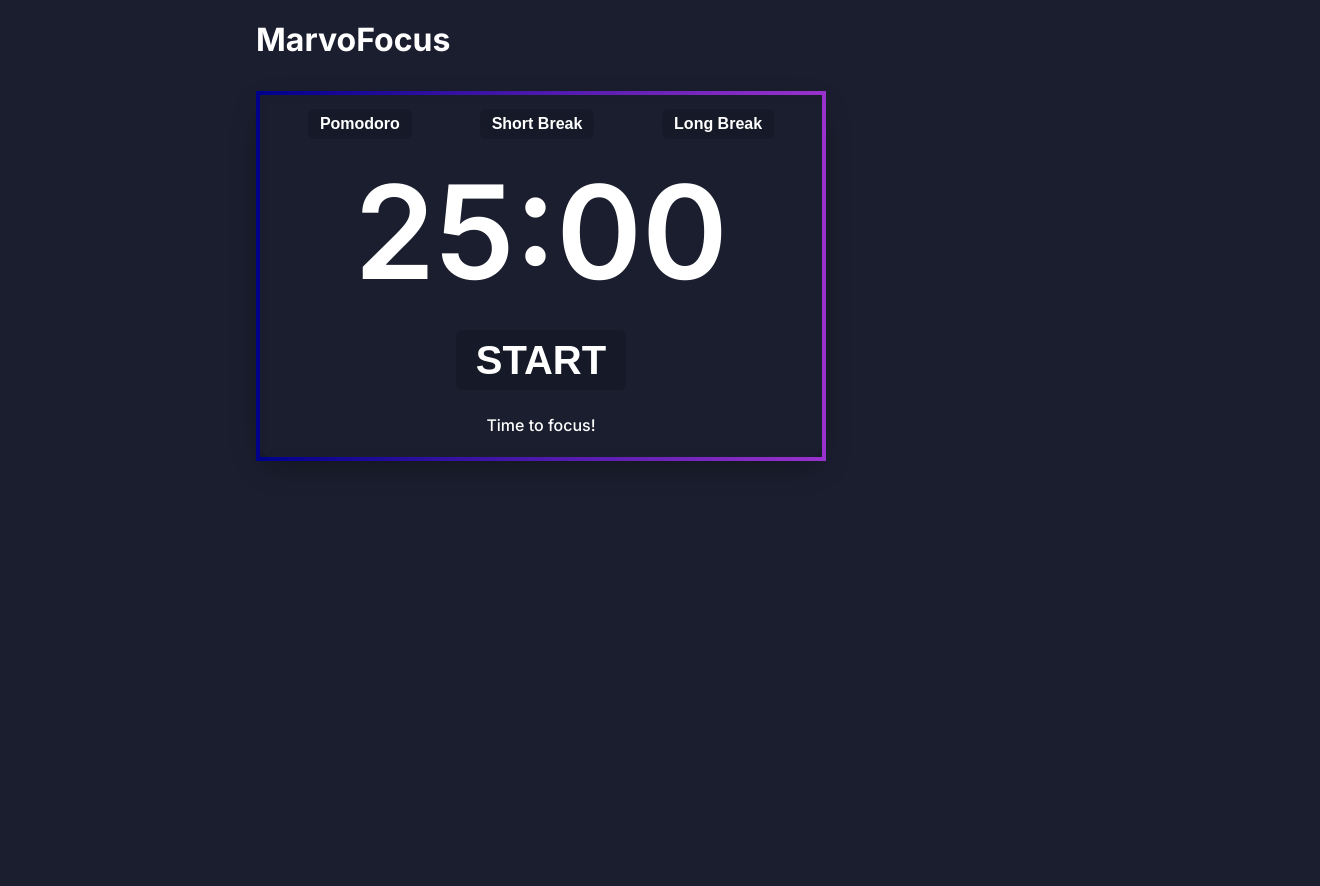
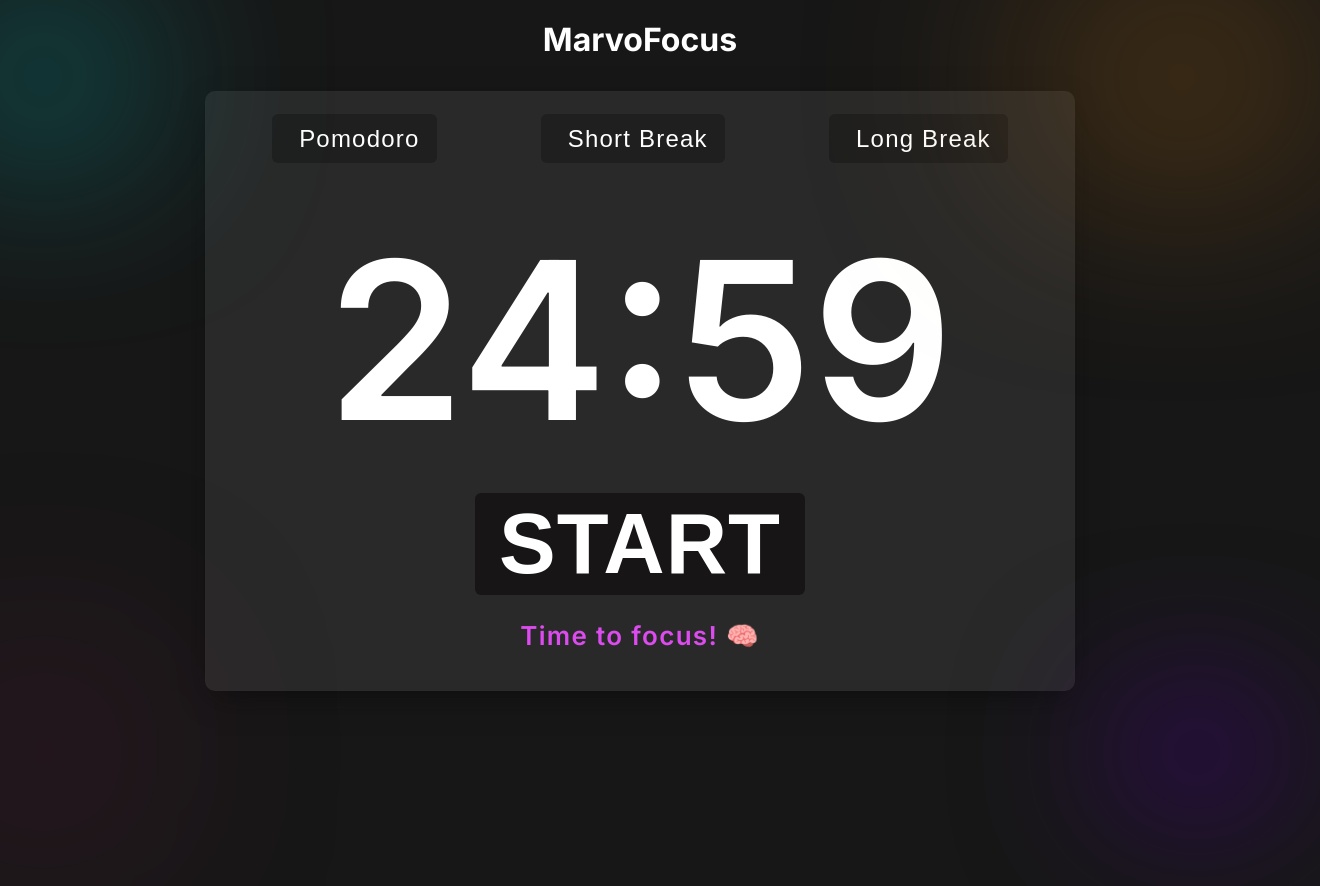
Before and after one commit to mateoBodiniARG/MarvoFocus, a plain HTML site: page Public/index.html in a window 1280 px wide. Both pictures are taken after a click on the button "START". Shown: the whole page, 1320 px wide, since content can reach past the window. Before the commit the page ends 800 px from the top, so only its background shows below. Drawn offline with Linux system fonts and the light colour scheme.

Commit message:
InterfazCreate

```diff
--- /dev/null
+++ b/Public/app.js
@@ -0,0 +1,63 @@
+const minutes = document.querySelector('.timerMinutes');
+const btnsBreaks = document.querySelectorAll('.breaks');
+const startTimer = document.querySelector('.startButton');
+const pFocus = document.querySelector('.pFocus');
+
+const times = {
+  Pomodoro: '25:00',
+  LongBreak: '15:00',
+  ShortBreak: '05:00'
+};
+
+let intervalId;
+let timeInSeconds;
+let intervalFocus
+btnsBreaks.forEach((button) => {
+    button.addEventListener('click', () => {
+        const time = times[button.id];
+        if (time) {
+            minutes.innerHTML = time;
+            timeInSeconds = convertToSeconds(time);
+            clearInterval(intervalId);
+            intervalId = null;
+        }
+    });
+});
+
+startTimer.addEventListener('click', () => {
+    if (intervalId) {
+        return;
+    }
+    const intervalFocus = setInterval(() => {
+        pFocus.style.display = 'block';
+      }, 2000);
+
+      setTimeout(() => {
+        clearInterval(intervalFocus);
+      }, 10000);
+
+  timeInSeconds = convertToSeconds(minutes.innerHTML);
+
+  intervalId = setInterval(() => {
+    const minutesRemaining = Math.floor(timeInSeconds / 60);
+    const secondsRemaining = timeInSeconds % 60;
+
+    const formattedMinutes = String(minutesRemaining).padStart(2, '0');
+    const formattedSeconds = String(secondsRemaining).padStart(2, '0');
+
+    minutes.innerHTML = `${formattedMinutes}:${formattedSeconds}`;
+
+    timeInSeconds--;
+
+    if (timeInSeconds < 0) {
+      clearInterval(intervalId);
+      intervalId = null;
+      alert('Tiempo Terminado!');
+    }
+  }, 1000);
+});
+
+function convertToSeconds(time) {
+  const [minutes, seconds] = time.split(':');
+  return parseInt(minutes) * 60 + parseInt(seconds);
+}
--- a/Public/index.html
+++ b/Public/index.html
@@ -4,18 +4,14 @@
     <meta charset="UTF-8" />
     <meta http-equiv="X-UA-Compatible" content="IE=edge" />
     <meta name="viewport" content="width=device-width, initial-scale=1.0" />
-    <link rel="stylesheet" href="style.css">
+    <link rel="stylesheet" href="style.css" />
     <title>Document</title>
   </head>
   <body>
-
-
     <!--------------------------------------------------------- TIMER POMODORO SECCTION  --------------------------------------------------------------->
-      <div class="content">
       <header>
         <h1 class="header__title">MarvoFocus</h1>
       </header>
-      </div>
 
     <!-- <section class="balls">
           <div class="blue-ball"></div>
@@ -23,26 +19,25 @@
           <div class="cyan-ball"></div>
         </section> -->
 
-        <main>
-      <section class="timer">
+    <section class="principalContent">
+      <div class="timer">
         <div class="timer__sections">
-            <button class="breaks">Pomodoro</button>
-            <button class="breaks">Short Break</button>
-            <button class="breaks">Long Break</button>
+          <button id="Pomodoro" class="breaks">Pomodoro</button>
+          <button id="ShortBreak" class="breaks">Short Break</button>
+          <button id="LongBreak" class="breaks">Long Break</button>
         </div>
 
-          <section class="clock">
+        <div class="clock">
           <div class="timerMinutes">25:00</div>
           <button class="startButton">START</button>
+        </div>
+        <p class="pFocus" style="display: none;">Time to focus! &#129504;</p>
+      </div>
+      <div class="sphere"></div>
+      <div class="sphere2"></div>
+      <div class="sphere3"></div>
+      <div class="sphere4"></div>
     </section>
-
-
-        <p class="timer__description">Time to focus!</p>
-        <div class="timer__container">
-        </div>
-
-      </section>
-
 
     <!--------------------------------------------------------- INFO POMODORO SECCTION  --------------------------------------------------------------->
     <!-- <section class="info">
@@ -56,10 +51,8 @@
       </div>
 
     </section> -->
-    </main>
 
 
-
-    </footer>
   </body>
+  <script src="app.js"></script>
 </html>
--- a/Public/style.css
+++ b/Public/style.css
@@ -21,67 +21,119 @@
   --text-100: #ffffff;
   --text-200: #e0e0e0;
   --bg-100: #0f0f0f;
-  --bg-200: #1f1f1f;
-  --bg-300: #353535;
+  --bg-200: #171717;
+  --bg-300: #1f1f1f;
+  --bg-400: #353535;
 }
 
 body {
-  background-color: var(--bg-color);
+  background-color: var(--bg-200);
   font-family: var(--font-family);
   color: var(--textColor);
-  max-width: 100vw;
-  max-height: 100vh;
+  overflow-x: hidden;
 }
 
-.content {
-  max-width: 48rem;
+header h1{
   margin-bottom: 2rem;
-  margin-left: auto;
-  margin-right: auto;
+  text-align: center;
   margin-top: 20px;
 }
 
-main {
-  max-width: 48rem;
+.principalContent {
+  width: 100vw;
+  height: 100vh;
   display: flex;
+  justify-content: center;
   margin-bottom: 1.25rem;
   margin-left: auto;
   margin-right: auto;
 }
 
 .timer {
-  border-radius: 20px;
-  width: 570px;
-  height: 370px;
-  box-shadow: 0 10px 30px -10px rgba(9, 10, 10, 0.5);
-  border-width: 4px;
-  border-style: solid;
-  border-image: linear-gradient(to right, darkblue, darkorchid) 1;
-  border-radius: 26px;
-  backdrop-filter: blur(5.4px);
-  -webkit-backdrop-filter: blur(5.4px);
-  border: solid linear-gradient(to right, red, purple) 1px;
+  width: 870px;
+  height: 600px;
+  box-shadow: 0 10px 30px -10px rgba(9, 10, 10, 0.80);
+
+    background-color:  rgba(70, 70, 70, 0.4);
+    backdrop-filter: blur(8px);
+    -webkit-backdrop-filter: blur(8px);
+    border-radius: 10px;
+    border: 1px solid rgba(46, 45, 46, 0.4);
+
 }
 
+
+/* --------------------------------------------------------------------SPHERE SECTION START ------------------------------------------------------------------------ */
+.sphere {
+  position: absolute;
+  width: 166px;
+  height: 96px;
+  background-color: rgb(2, 182, 182);
+  top: 29px;
+  left: -40px;
+  border-radius: 50%;
+  filter: blur(100px);
+  /* opacity: 0.1; */
+}
+.sphere3 {
+  position: absolute;
+  width: 276px;
+  height: 96px;
+  background-color: rgb(182, 110, 16);
+  top: 29px;
+  right: -40px;
+  border-radius: 50%;
+  filter: blur(120px);
+  /* opacity: 0.1; */
+}
+.sphere4{
+  position: absolute;
+  width: 86px;
+  height: 96px;
+  background-color: rgb(182, 16, 99);
+  bottom: 0px;
+  left: 0px;
+  border-radius: 50%;
+  filter: blur(120px);
+  /* opacity: 0.1; */
+}
+.sphere2 {
+  position: absolute;
+  width: 166px;
+  height: 96px;
+  background-color: rgb(66, 0, 128);
+  bottom: 0px;
+  right: 0px;
+  border-radius: 50%;
+  filter: blur(80px);
+}
+/* --------------------------------------------------------------------SPHERE SECTION END ------------------------------------------------------------------------ */
+
+
+/* -------------------------------------------------------------------- TIMER SECTION START ------------------------------------------------------------------------ */
 .timer__sections {
   padding: 14px;
   display: flex;
   justify-content: space-around;
 }
+
 .breaks {
   border: none;
   border-radius: 6px;
-  font-size: 16px;
-  padding: 2px 12px;
-  height: 30px;
+  font-size: 24px;
+  padding: 11px 17px 38px 27px;
+  height: 35px;
+  margin-top: 8px;
   cursor: pointer;
-  background: rgba(0, 0, 0, 0.15);
+  background-color: rgb(31, 31, 31);
   color: white;
-  font-weight: bold;
+  font-weight: 500;
+  letter-spacing: 1.2px;
+  transition: all ease-in-out .1s;
 }
 
 .breaks:hover {
-  background: rgba(106, 84, 185, 0.48);
+  background-color: #272647;
 }
 
 .clock {
@@ -92,30 +144,47 @@ main {
 }
 
 .timerMinutes {
-  font-size: 130px;
+  margin-top: 30px;
+  font-size: 220px;
   font-weight: 600;
 }
 .startButton {
-
   border: none;
   border-radius: 6px;
-  font-size: 16px;
-  padding: 30px 20px;
+  padding: 51px 24px;;
   height: 30px;
   cursor: pointer;
-  background: rgba(0, 0, 0, 0.15);
+  background: rgba(15, 11, 11, 0.65);
   color: white;
   font-weight: bold;
-
   margin-top: 20px;
   display: flex;
-  justify-content: center;
   align-items: center;
-  font-size: 40px;
+  font-size: 85px;
+  letter-spacing: 1px;
+  transition: ease-out 0.3s;
 }
+
+.startButton:hover{
+  background: #ffffff;
+  color: black;
+}
+
 section p {
   margin-top: 25px;
   font-size: 16px;
   font-weight: 500;
   text-align: center;
 }
+
+.info{
+  width: 100vw;
+  height: 100vh;
+}
+
+.pFocus{
+  color:rgb(219, 75, 238);
+  letter-spacing: 1.3px;
+  font-size: 26px;
+  font-weight: 600;
+}
```
Also changed, not shown: Public/gradient1.jpg (deleted), Public/gradient2.jpg (deleted). Lines whose indentation alone changed are shown as unchanged.
